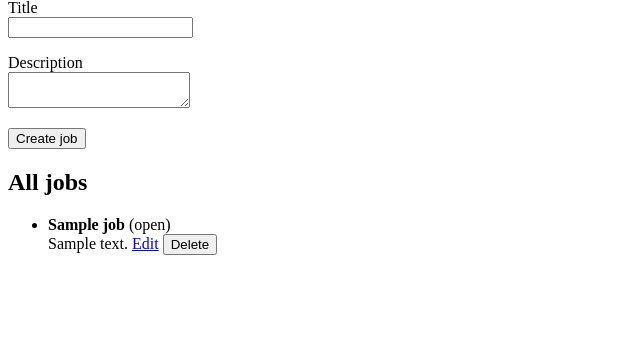
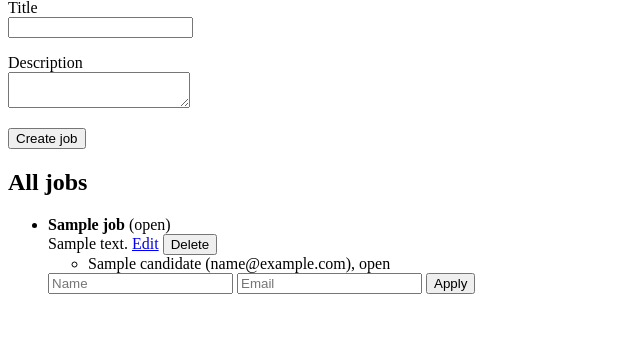
Before and after one commit to duaa-adnan/Job-Board, a FastAPI app: template templates/board.html in a window 1280 px wide. Shown: the part 128-481 px from the top of the page, without its empty margins (0-640 px from the left). Run offline with FastAPI, Linux system fonts and the light colour scheme; the template is opened without the code that fills it: most values are stand-ins (such as "Sample title", 1, 10 or a date in 2020).

Commit message:
Let candidates apply to open jobs from the board

```diff
--- a/main.py
+++ b/main.py
@@ -2,10 +2,11 @@ from fastapi import Depends, FastAPI, Form, HTTPException, Request
 from fastapi.responses import RedirectResponse
 from fastapi.templating import Jinja2Templates
 from sqlalchemy import select
+from sqlalchemy.exc import IntegrityError
 from sqlalchemy.orm import Session
 
 from database import Base, engine, get_db
-from models import Job
+from models import Candidate, Job
 from schemas import JobIn, JobOut
 
 app = FastAPI()
@@ -24,6 +25,8 @@ def health():
     return {"status": "ok"}
 
 
+# ---------- JSON API ----------
+
 @app.post("/jobs", response_model=JobOut, status_code=201)
 def create_job(data: JobIn, db: Session = Depends(get_db)):
     job = Job(**data.model_dump())
@@ -36,6 +39,7 @@ def create_job(data: JobIn, db: Session = Depends(get_db)):
 @app.get("/jobs", response_model=list[JobOut])
 def list_jobs(db: Session = Depends(get_db)):
     return db.scalars(select(Job)).all()
+
 
 @app.get("/jobs/{job_id}", response_model=JobOut)
 def get_job(job_id: int, db: Session = Depends(get_db)):
@@ -67,10 +71,13 @@ def delete_job(job_id: int, db: Session = Depends(get_db)):
     db.commit()
 
 
+# ---------- HTML pages ----------
+
 @app.get("/board", include_in_schema=False)
 def board(request: Request, db: Session = Depends(get_db)):
     jobs = db.scalars(select(Job)).all()
     return templates.TemplateResponse(request, "board.html", {"jobs": jobs})
+
 
 @app.post("/board/new", include_in_schema=False)
 def board_create(
@@ -116,3 +123,23 @@ def board_edit_save(
     job.status = status
     db.commit()
     return RedirectResponse("/board", status_code=303)
+
+
+@app.post("/board/{job_id}/apply", include_in_schema=False)
+def board_apply(
+    job_id: int,
+    name: str = Form(...),
+    email: str = Form(...),
+    db: Session = Depends(get_db),
+):
+    job = db.get(Job, job_id)
+    if job is None:
+        raise HTTPException(status_code=404, detail="Job not found")
+    if job.status != "open":
+        raise HTTPException(status_code=400, detail="This job is closed")
+    db.add(Candidate(job_id=job_id, name=name.strip(), email=email.strip().lower()))
+    try:
+        db.commit()
+    except IntegrityError:
+        db.rollback()
+    return RedirectResponse("/board", status_code=303)
--- a/templates/board.html
+++ b/templates/board.html
@@ -5,6 +5,7 @@
 </head>
 <body>
     <h1>Job Board</h1>
+
     <h2>New job</h2>
     <form method="post" action="/board/new">
         <p>
@@ -30,6 +31,20 @@
                 <form method="post" action="/board/{{ job.id }}/delete" style="display:inline">
                     <button type="submit">Delete</button>
                 </form>
+
+                <ul>
+                {% for c in job.candidates %}
+                    <li>{{ c.name }} ({{ c.email }}), {{ c.status }}</li>
+                {% endfor %}
+                </ul>
+
+                {% if job.status == "open" %}
+                <form method="post" action="/board/{{ job.id }}/apply">
+                    <input type="text" name="name" placeholder="Name" required maxlength="120">
+                    <input type="email" name="email" placeholder="Email" required maxlength="200">
+                    <button type="submit">Apply</button>
+                </form>
+                {% endif %}
             </li>
         {% endfor %}
         </ul>
```
Lines whose indentation alone changed are shown as unchanged.
